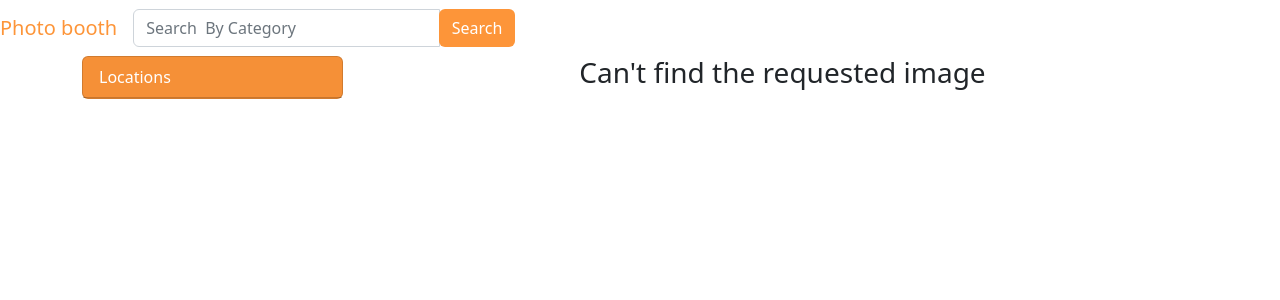
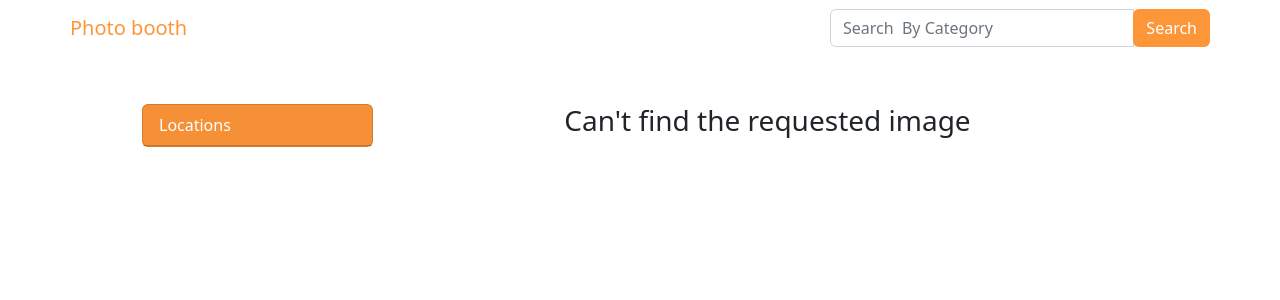
Before and after one commit to Maltilda-Nyaboke/Photo-booth, a Django app: page / in a window 1280 px wide. Shown: the top 300 px of the page. Run offline with Django 3.2, Linux system fonts and the light colour scheme; data that the repository does not hold is empty; some libraries are stand-ins or nearby versions.

Commit message:
style:navigationbar

```diff
--- a/tilda/templates/photos/index.html
+++ b/tilda/templates/photos/index.html
@@ -19,7 +19,7 @@
 
 <body class="m-5" style="background-color:white;">
   <div class="container">
-    <div class="row">
+    <div class="row m-5">
       <div class="col-md-3">
         <div class="card" style="background-color: #FD9539;color: white;">
           <div class="card-header">
--- a/tilda/templates/photos/navbar.html
+++ b/tilda/templates/photos/navbar.html
@@ -12,6 +12,9 @@
 </head>
 
 <body class="p-0">
+  <div class="container">
+    <div class="row">
+
   <nav class="navbar navbar-expand-lg navbar-light">
     <a class="navbar-brand" href="{% url 'home' %}"onMouseOver="this.style.color='#000'"
     onMouseOut="this.style.color='#FD9539'"style="color:#FD9539">Photo booth</a>
@@ -20,8 +23,8 @@
       <span class="navbar-toggler-icon"></span>
     </button>
     <div class="collapse navbar-collapse" id="navbarSupportedContent">
-
-      <div class="col-sm-4 col-md-4 navbar-right">
+    </div>
+      <div class="col-sm-4 col-md-4.offset-md-4 navbar-right">
         <form class="navbar-form" role="search" method="GET" action="{% url 'search_results' %}">
 
           <div class="input-group">
@@ -30,12 +33,14 @@
               <button class="btn" type="submit" style="background-color:#FD9539;color:white;float: right;">Search</button>
             </div>
           </div>
+
         </form>
       </div>
       <!-- search form end -->
     </div>
   </nav>
-
+</div>
+</div>
 </body>
 
 </html>
--- a/tilda/templates/photos/view.html
+++ b/tilda/templates/photos/view.html
@@ -12,14 +12,14 @@ integrity="sha384-0evHe/X+R7YkIZDRvuzKMRqM+OrBnVFBL6DOitfPri4tjfHxaWutUpFmBp4vmV
     <div class="container">
         <div class="row justify-content-center">
             <div class="col-md-6">
-                <div class="card" style="width: 18rem;">
+                <div class="card" style="width: 20rem;">
                     <img src="{{image.image.url}}" class="card-img-top" alt="...">
                     <div class="card-body">
                       <p class="card-text">{{image.description}}</p>
                     </div>
                   </div>
 
-                <a href="{% url 'home' %}" class="btn btn-outline-primary" style="margin: 20px;">Back</a>
+                <a href="{% url 'home' %}" class="btn" style="margin: 20px; background-color: #FD9539; color:white; margin-top: 20px"> Go Back</a>
             </div>
 
         </div>
```
